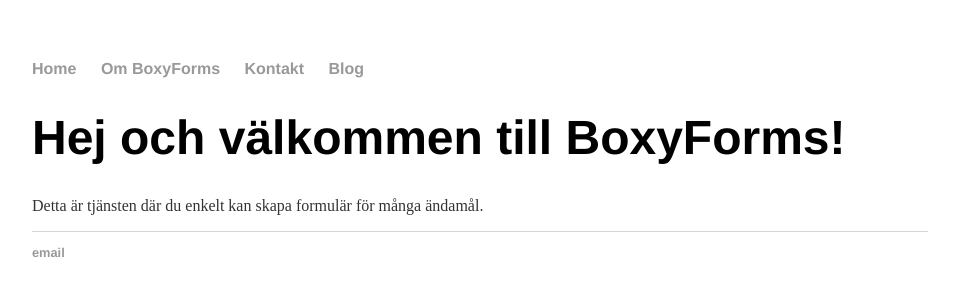
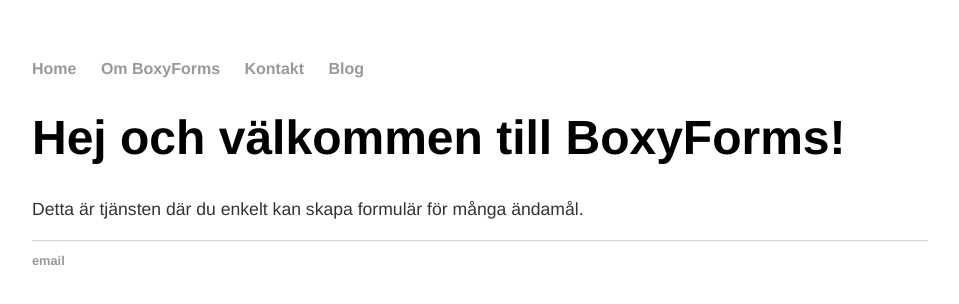
Before and after one commit to martindlarsson/martindlarsson.github.io, a Jekyll site: the page built from index.html, in a window 1280 px wide. Shown: the top 304 px of the page, without its empty margins (160-1119 px from the left). Built offline with Jekyll 4.4.1, drawn with Linux system fonts in a browser that asks for light colours.

Commit message:
Update main.css

```diff
--- a/css/main.css
+++ b/css/main.css
@@ -24,9 +24,10 @@ h1 {
     font-family:'Helvetica', 'Arial', 'Sans-Serif';
 }
 p {
-    font-size: 1em;
-    line-height: 1.1em;
+    font-size: 1.1em;
+    line-height: 1.4em;
     color: #333;
+    font-family:'Helvetica', 'Arial', 'Sans-Serif';
 }
 footer {
     border-top: 1px solid #d5d5d5;
```
